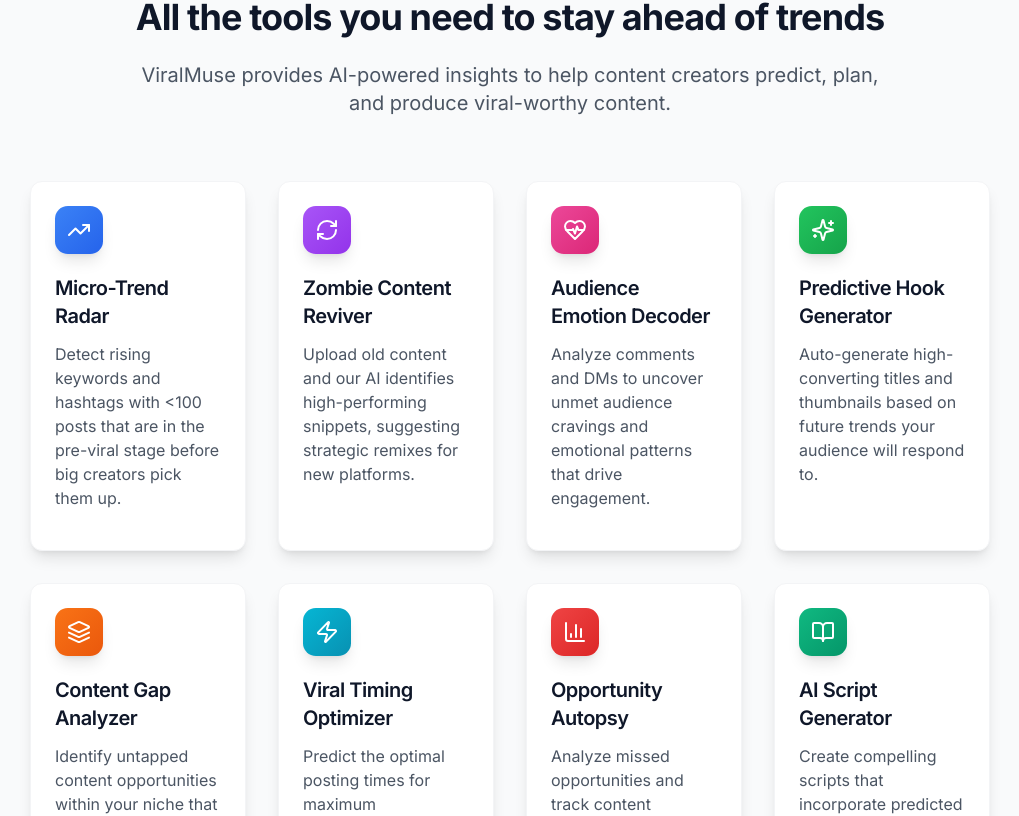
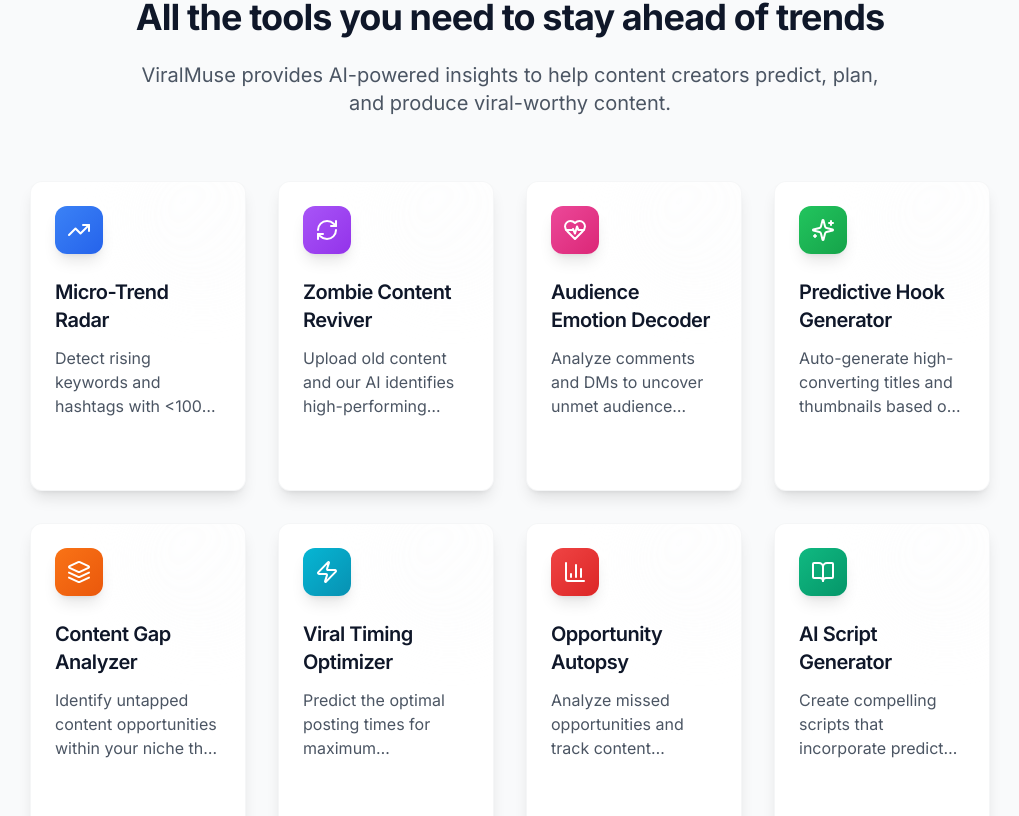
Before and after one commit to Advaithhhh/trendmuse-spark, a React (Vite) app: page / in a window 1280 px wide. Shown: the part 1650-2466 px from the top of the page, without its empty margins (130-1149 px from the left). Built offline with nearby package versions, Linux system fonts and the light colour scheme.

Commit message:
Update feature descriptions
Update the descriptions of the features in the FeatureSection component to be more modern and attractive.

```diff
--- a/src/components/FeatureSection.tsx
+++ b/src/components/FeatureSection.tsx
@@ -106,24 +106,29 @@ const FeatureSection = () => {
           {features.map((feature, index) => (
             <div
               key={index}
-              className="relative bg-white dark:bg-gray-900 rounded-xl p-6 shadow-lg transition-all duration-300 border border-gray-100 dark:border-gray-800 hover:shadow-xl hover:translate-y-[-5px] group"
+              className="relative overflow-hidden bg-white dark:bg-gray-900/60 backdrop-blur-sm rounded-xl p-6 shadow-lg transition-all duration-300 border border-gray-100/80 dark:border-gray-800/50 hover:shadow-xl hover:-translate-y-1 group"
               style={{ animationDelay: feature.delay }}
             >
-              <div className={`h-12 w-12 rounded-lg bg-gradient-to-br ${feature.color} flex items-center justify-center mb-5 shadow-lg transform transition-transform group-hover:scale-110`}>
+              <div className="absolute -right-10 -top-10 w-40 h-40 bg-gradient-to-br from-gray-50/40 to-gray-100/20 dark:from-gray-800/20 dark:to-gray-900/10 rounded-full opacity-70 blur-xl transform transition-transform group-hover:scale-125" />
+
+              <div className={`relative h-12 w-12 rounded-xl bg-gradient-to-br ${feature.color} flex items-center justify-center mb-6 shadow-lg transform transition-transform group-hover:scale-110 group-hover:rotate-3`}>
                 <feature.icon className="h-6 w-6 text-white" />
               </div>
 
-              <h3 className="text-xl font-semibold mb-3 group-hover:text-brand-blue transition-colors">
+              <h3 className="relative text-xl font-semibold mb-3 group-hover:text-brand-blue transition-colors">
                 {feature.title}
               </h3>
 
-              <p className="text-gray-600 dark:text-gray-400 mb-4">
+              <p className="relative text-gray-600 dark:text-gray-400 mb-5 line-clamp-3">
                 {feature.description}
               </p>
 
-              <div className="absolute bottom-6 right-6 opacity-0 transform translate-y-2 group-hover:opacity-100 group-hover:translate-y-0 transition-all duration-300">
-                <div className="h-8 w-8 rounded-full bg-gray-100 dark:bg-gray-800 flex items-center justify-center">
-                  <ArrowRight className="h-4 w-4 text-gray-600 dark:text-gray-400" />
+              <div className="relative flex justify-end items-center mt-2 opacity-0 translate-y-2 group-hover:opacity-100 group-hover:translate-y-0 transition-all duration-300">
+                <div className="flex items-center justify-center text-sm font-medium text-brand-blue">
+                  <span className="mr-2">Learn more</span>
+                  <div className="h-7 w-7 rounded-full bg-brand-blue/10 flex items-center justify-center">
+                    <ArrowRight className="h-3.5 w-3.5 text-brand-blue" />
+                  </div>
                 </div>
               </div>
             </div>
```
